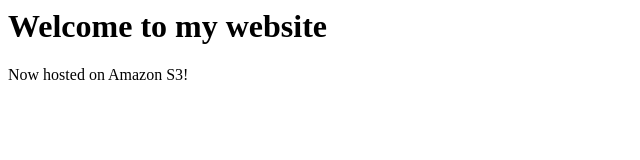
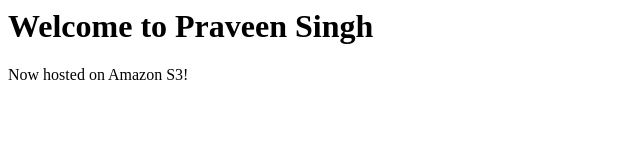
Before and after one commit to praveensingh25000/staticWeb, a plain HTML site: page public/index.html in a window 1280 px wide. Shown: the whole page, without its empty margins (0-640 px from the left). Drawn offline with Linux system fonts and the light colour scheme.

Commit message:
First Commit

```diff
--- a/public/index.html
+++ b/public/index.html
@@ -1,9 +1,9 @@
 <html xmlns="http://www.w3.org/1999/xhtml" >
 <head>
-    <title>Welcome Praveen SIngh First Deployment</title>
+    <title>Welcome Praveen SIngh First Deployment.</title>
 </head>
 <body>
-  <h1>Welcome to my website</h1>
+  <h1>Welcome to Praveen Singh</h1>
   <p>Now hosted on Amazon S3!</p>
 </body>
 </html>
```
